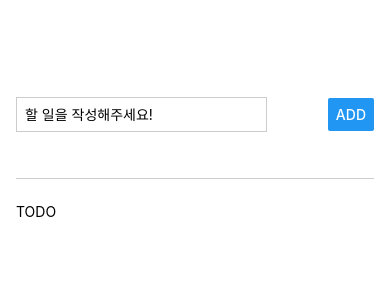
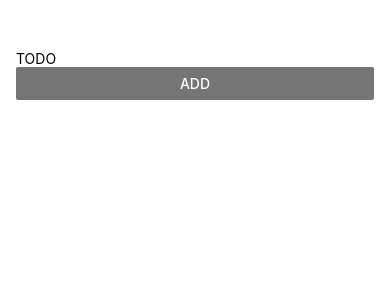
Before and after one commit to ischar/react-native-todo-app, a React Native app: screen / in a window 390 px wide. Shown: the top 300 px of the page. Built offline with nearby package versions, Linux system fonts and the light colour scheme.

Commit message:
refactor(app): update app through component seperation
- 컴포넌트 분리에 따른 app 수정

```diff
--- a/App.js
+++ b/App.js
@@ -1,30 +1,63 @@
-import {useState} from 'react';
-import { StyleSheet, Text, View, TextInput, Button } from "react-native";
-import styles from './styles';
+import { useState } from "react";
+import { Text, View, FlatList, Button } from "react-native";
+import GoalInput from "./components/GoalInput";
+import GoalItem from "./components/GoalItem";
+import styles from "./styles";
 
 export default function App() {
-  const [enteredGoalText, setEnteredGoalText] = useState('');
+  const [courseGoals, setCourseGoals] = useState([]);
+  const [modalIsVisible, setModalIsVisible] = useState(false);
 
-  function goalInputHandler(enteredText) {
-    setEnteredGoalText(enteredText);
+  function addGoalHandler(enteredGoalText) {
+    setCourseGoals((currentCourseGoals) => [
+      ...courseGoals,
+      { id: Math.random().toString(), text: enteredGoalText },
+    ]);
+    endAddGoalHandler();
   }
 
-  function addGoalHandler() {
-    console.log(enteredGoalText);
+  function startAddGoalHandler() {
+    setModalIsVisible(true);
+  }
+
+  function endAddGoalHandler() {
+    setModalIsVisible(false);
+  }
+
+  function deleteGoalHandler(id) {
+    setCourseGoals((currentCourseGoals) => {
+      return currentCourseGoals.filter((goal) => goal.id !== id);
+    });
   }
 
   return (
     <View style={styles.appContainer}>
-      <View style={styles.inputContainer}>
-        <TextInput
-          style={styles.textInput}
-          placeholder="할 일을 작성해주세요!"
-          onChangeText={goalInputHandler}
-        />
-        <Button title="Add" onPress={addGoalHandler} />
-      </View>
+      <GoalInput visible={modalIsVisible} onAddGoal={addGoalHandler} onCancel={endAddGoalHandler} />
       <View style={styles.goalsContainer}>
-        <Text>TODO</Text>
+        <View style={styles.headerContainer}>
+          <View style={styles.titleContainer}>
+            <Text style={styles.title}>TODO</Text>
+          </View>
+          <View style={styles.mainButton}>
+            <Button title="Add" color="#757575" onPress={startAddGoalHandler} />
+          </View>
+        </View>
+
+        <FlatList
+          data={courseGoals}
+          renderItem={(itemData) => {
+            return (
+              <GoalItem
+                text={itemData.item.text}
+                id={itemData.item.id}
+                onDeleteItem={deleteGoalHandler}
+              />
+            );
+          }}
+          keyExtractor={(item, index) => {
+            return item.id;
+          }}
+        ></FlatList>
       </View>
     </View>
   );
```
